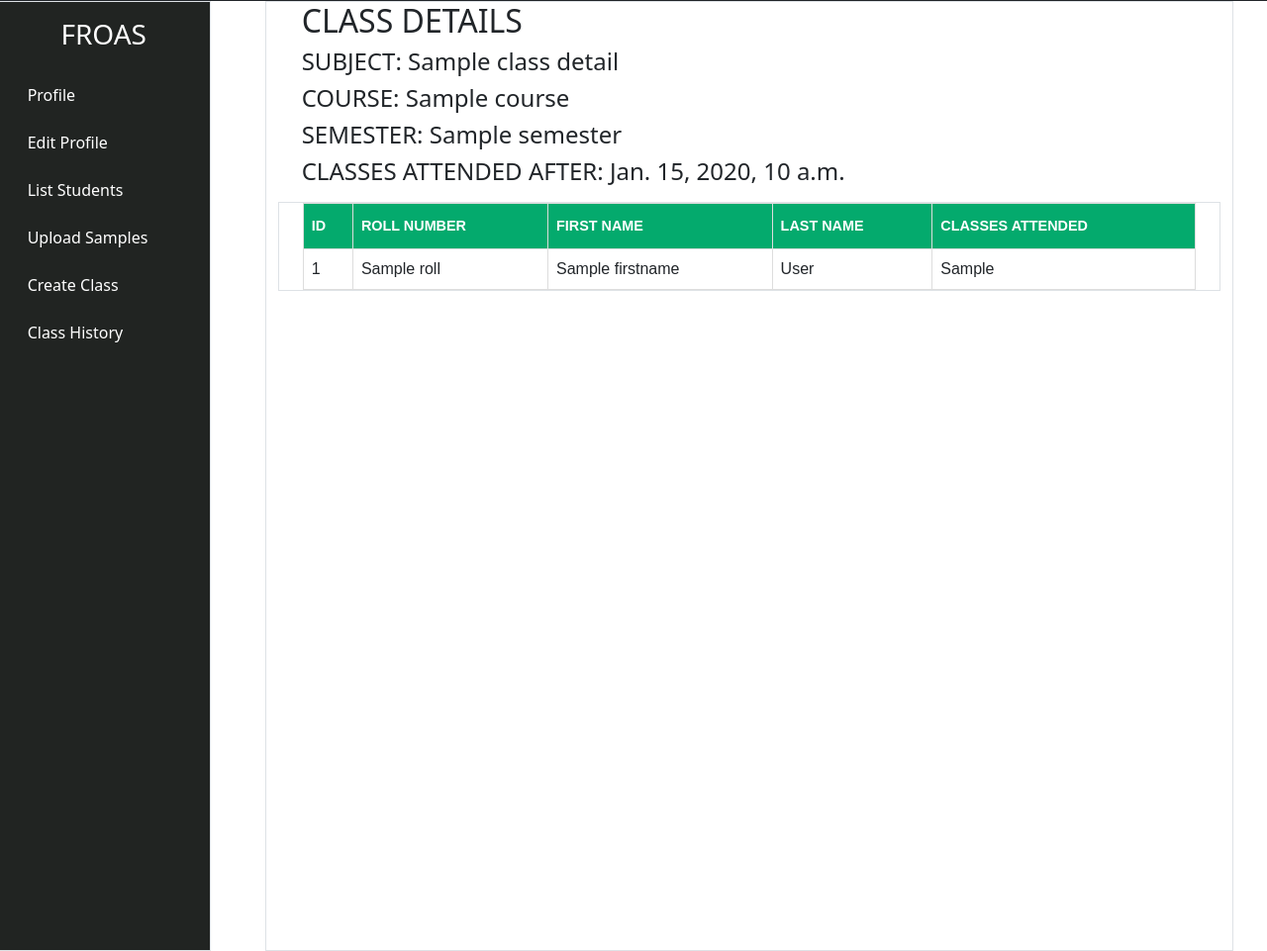
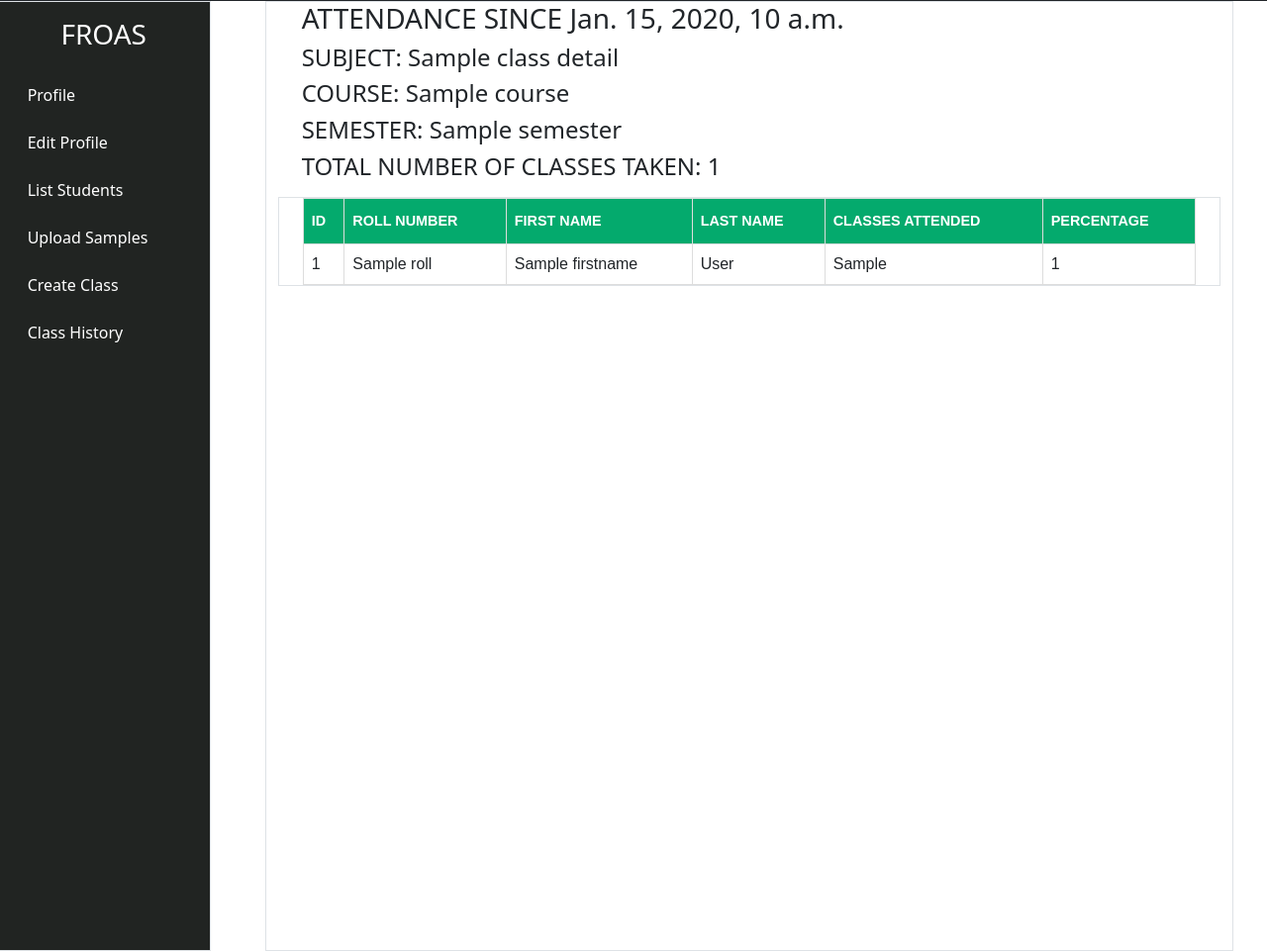
Before and after one commit to VikashChandraMishra/FROAS-M, a Django app: template templates/display.html in a window 1280 px wide. Shown: the part 55-1016 px from the top of the page at 99% size. Run offline with Django 4.2, Linux system fonts and the light colour scheme; the template is opened without the code that fills it: most values are stand-ins (such as "Sample title", 1, 10 or a date in 2020); some libraries are stand-ins or nearby versions.

Commit message:
Made changes in display

```diff
--- a/tau/methods.py
+++ b/tau/methods.py
@@ -107,7 +107,7 @@ def record_attendance(id):
             faces_roi = gray[y:y+h, x:x+w]
             label, confidence = face_recognizer.predict(faces_roi)
 
-            if confidence <= 100:
+            if confidence <= 130:
                 labels.add(label)
 
             print(f'Label = {students[label]} with a confidence of {confidence}')
--- a/templates/display.html
+++ b/templates/display.html
@@ -9,22 +9,23 @@
 <div class="container-fluid border col-9">
 
     <div class="container-fluid">
-        <h2>CLASS DETAILS</h2>
+        <h3>ATTENDANCE SINCE {{class_details.start_date}}</h3>
         <h4>SUBJECT: {{class_details.subject}}</h4>
         <h4>COURSE: {{class_details.course}}</h4>
         <h4>SEMESTER: {{class_details.semester}}</h4>
-        <h4>CLASSES ATTENDED AFTER: {{class_details.start_date}}</h4>
+        <h4>TOTAL NUMBER OF CLASSES TAKEN: {{total_classes}}</h4>
     </div>
 
     <div class="container-fluid border my-3">
         <table id="student_list">
             <thead>
                 <tr>
-                    <th scope="col">ID</th>
-                    <th scope="col">ROLL NUMBER</th>
-                    <th scope="col">FIRST NAME</th>
-                    <th scope="col">LAST NAME</th>
-                    <th scope="col">CLASSES ATTENDED</th>
+                    <th>ID</th>
+                    <th>ROLL NUMBER</th>
+                    <th>FIRST NAME</th>
+                    <th>LAST NAME</th>
+                    <th>CLASSES ATTENDED</th>
+                    <th>PERCENTAGE</th>
                 </tr>
             </thead>
             <tbody>
@@ -45,6 +46,9 @@
                     <td>
                         {{ a.classes_attended }}
                     </td>
+                    <td>
+                        {{ a.percentage }}
+                    </td>
                 </tr>
                 {% endfor %}
             </tbody>
```
Also changed, not shown: tau/views.py (+7 -40 lines), db.sqlite3, 1 other file.
